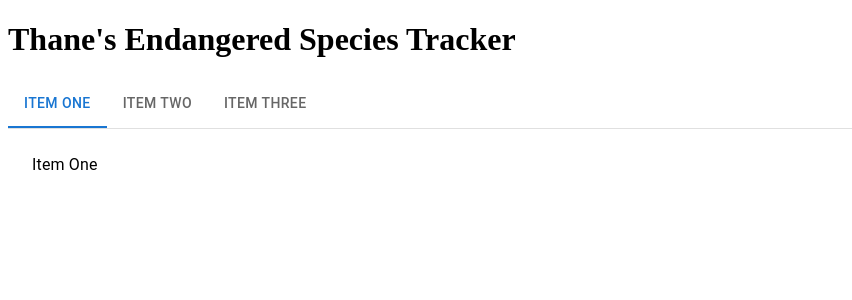
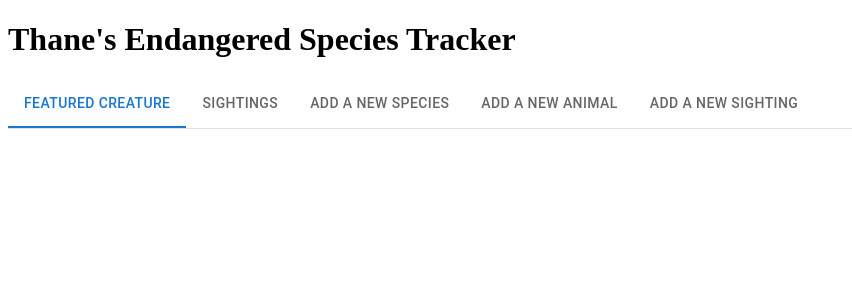
Before and after one commit to themagicianking/endangered-species, a React (Vite) app in the folder client/: page / in a window 1280 px wide. Shown: the top 300 px of the page, without its empty margins (0-852 px from the left). Built offline with nearby package versions, Linux system fonts and the light colour scheme.

Commit message:
Added names to tabs for each planned component.

```diff
--- a/client/src/components/Tabs.jsx
+++ b/client/src/components/Tabs.jsx
@@ -6,7 +6,7 @@ import TabList from "@mui/lab/TabList";
 import TabPanel from "@mui/lab/TabPanel";
 
 export default function Tabs() {
-  const [value, setValue] = React.useState("1");
+  const [value, setValue] = React.useState("0");
 
   const handleChange = (event, newValue) => {
     setValue(newValue);
@@ -16,15 +16,19 @@ export default function Tabs() {
     <Box sx={{ width: "100%", typography: "body1" }}>
       <TabContext value={value}>
         <Box sx={{ borderBottom: 1, borderColor: "divider" }}>
-          <TabList onChange={handleChange} aria-label="lab API tabs example">
-            <Tab label="Item One" value="1" />
-            <Tab label="Item Two" value="2" />
-            <Tab label="Item Three" value="3" />
+          <TabList onChange={handleChange}>
+            <Tab label="Featured creature" value="0" />
+            <Tab label="Sightings" value="1" />
+            <Tab label="Add a new species" value="2" />
+            <Tab label="Add a new animal" value="3" />
+            <Tab label="Add a new sighting" value="4" />
           </TabList>
         </Box>
-        <TabPanel value="1">Item One</TabPanel>
-        <TabPanel value="2">Item Two</TabPanel>
-        <TabPanel value="3">Item Three</TabPanel>
+        <TabPanel value="0"></TabPanel>
+        <TabPanel value="1"></TabPanel>
+        <TabPanel value="2"></TabPanel>
+        <TabPanel value="3"></TabPanel>
+        <TabPanel value="4"></TabPanel>
       </TabContext>
     </Box>
   );
```
